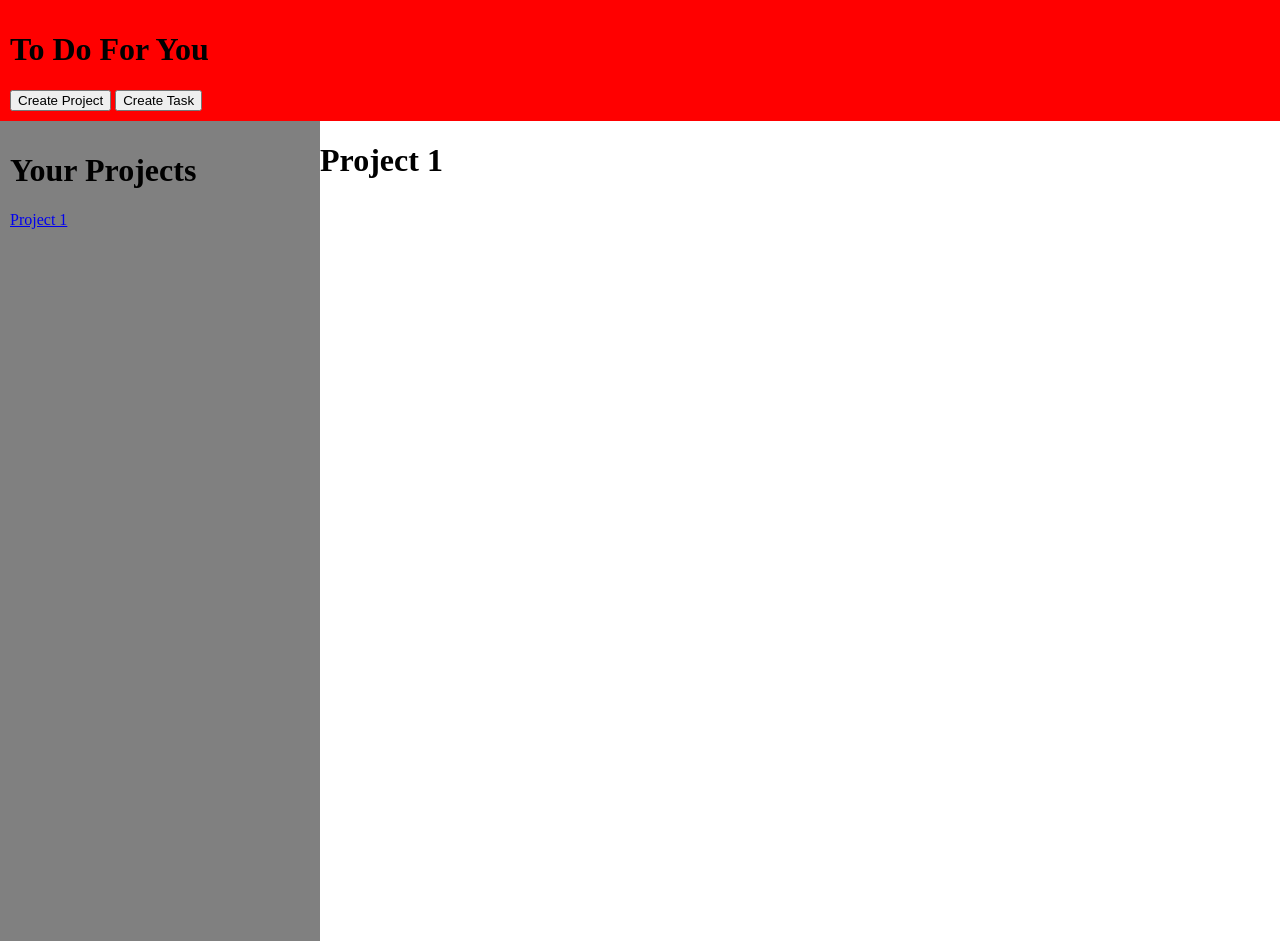
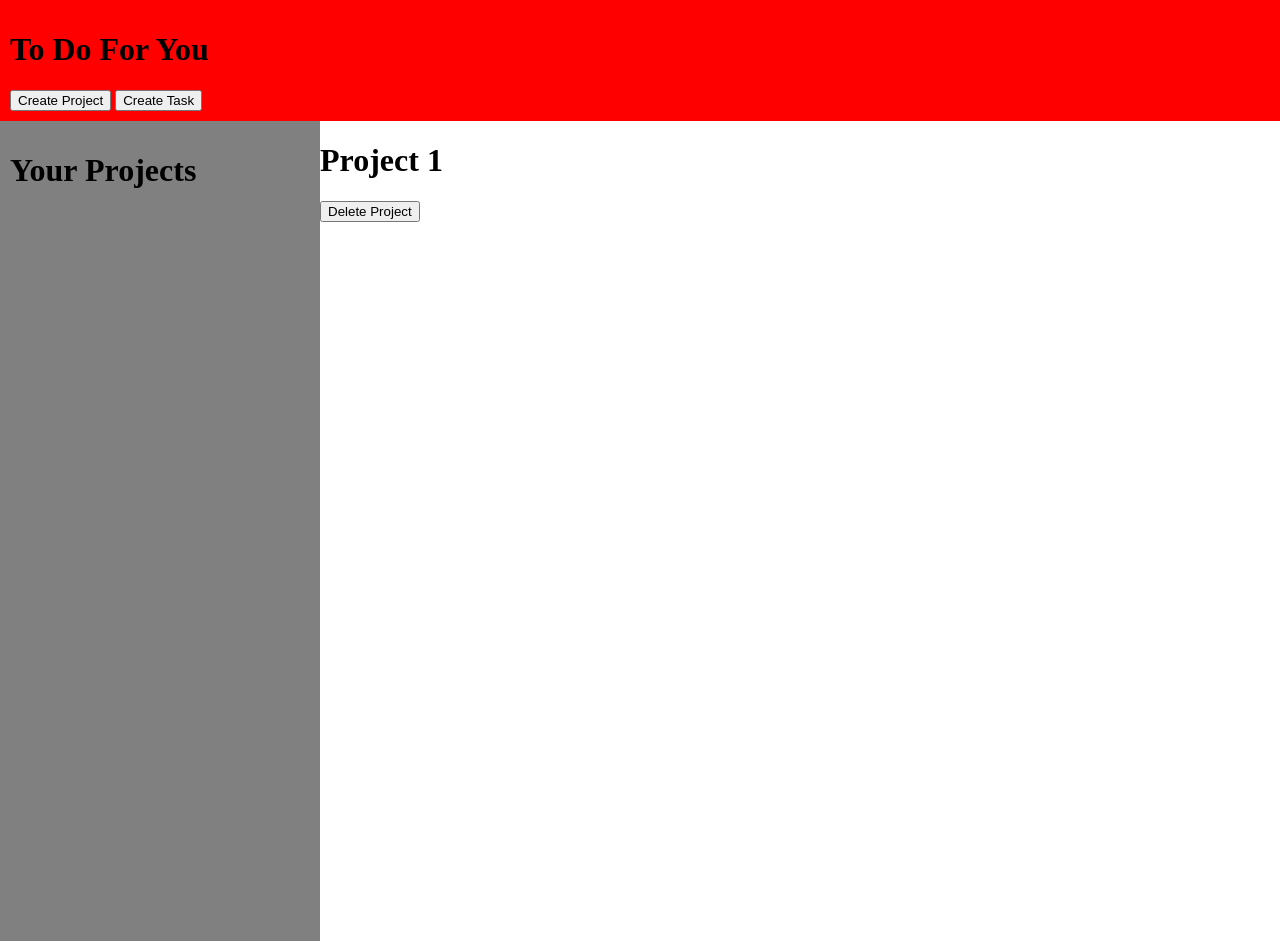
Before and after one commit to parthiv-2006/To-Do-List, a website built with webpack: page src/template.html in a window 1280 px wide. Built offline with nearby package versions, Linux system fonts and the light colour scheme.

Commit message:
Add delete project button and project description section

```diff
--- a/src/template.html
+++ b/src/template.html
@@ -48,12 +48,14 @@
     <div class="sidebar">
         <h1>Your Projects</h1>
         <div class="list-of-projects">
-            <a href="#" target="_blank">Project 1</a>
+            <a href="#"></a>
         </div>
     </div>
 
     <div class="main-container">
         <h1>Project 1</h1>
+        <p id="display-project-description"></p>
+        <button id="delete-project">Delete Project</button>
         <div class="main">
 
         </div>
```
